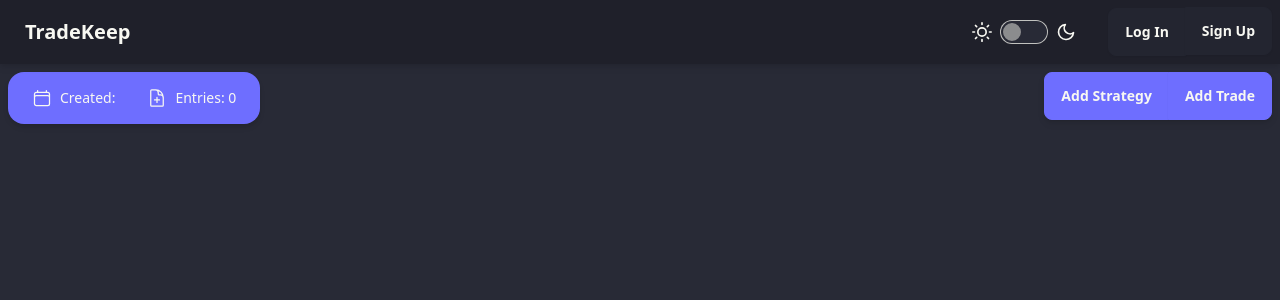
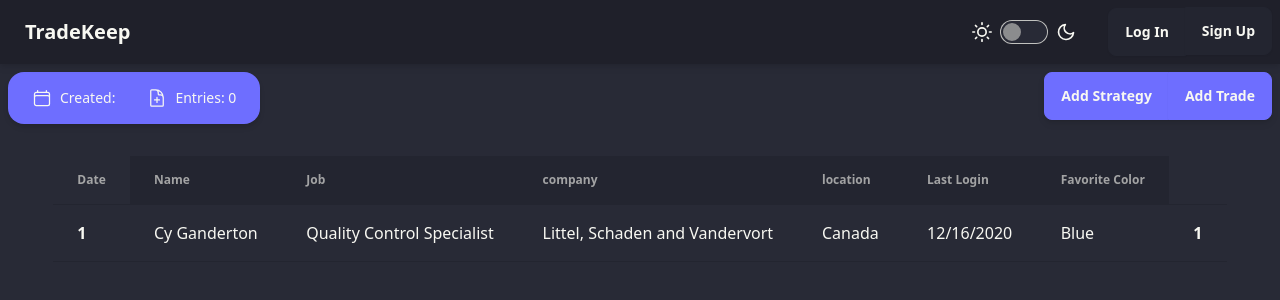
Before and after one commit to valuent/tradekeep, a React (Vite) app: page / in a window 1280 px wide. Shown: the top 300 px of the page. Built offline with nearby package versions, Linux system fonts and the light colour scheme; no server answers.

Commit message:
Fixed Bugs and added table

```diff
--- a/src/app.jsx
+++ b/src/app.jsx
@@ -21,7 +21,7 @@ import Profile from "./components/profilecomp/Profile";
 import TopBar from "./components/topbarcomp/TopBar";
 import AddStrategy from "./components/addstrategycomp/AddStrategy";
 import AddTrade from "./components/addtradecomp/AddTrade";
-// import AddTradeDesign from "./components/addtradecomp/AddTradeDesign";
+import DataTable from "./components/datatablecomp/DataTable";
 // import CheckDocSize from "./service/CheckDocSize";
 
 function App() {
@@ -79,15 +79,15 @@ function App() {
         value={{ userData, userAuthState, siteDate, allData }}
       >
         {/* <AddTradeDesign /> */}
-        <Navbar />
+        <AddTrade />
+        <AddStrategy />
         <Profile />
-
-        <AddStrategy />
         <Register />
         <Login />
+        <Navbar />
         <TopBar />
 
-        <AddTrade />
+        <DataTable />
       </DataContext.Provider>
     </div>
   );
--- /dev/null
+++ b/src/components/datatablecomp/DataTable.jsx
@@ -0,0 +1,37 @@
+import React from "react";
+
+function DataTable() {
+  return (
+    <div className="flex  items-center justify-center ">
+      <div className="mt-6 max-h-[80vh] w-11/12 overflow-x-auto">
+        <table className="table table-pin-rows table-pin-cols table-lg">
+          <thead>
+            <tr className="active ">
+              <th>Date</th>
+              <td>Name</td>
+              <td>Job</td>
+              <td>company</td>
+              <td>location</td>
+              <td>Last Login</td>
+              <td>Favorite Color</td>
+            </tr>
+          </thead>
+          <tbody>
+            <tr>
+              <th>1</th>
+              <td>Cy Ganderton</td>
+              <td>Quality Control Specialist</td>
+              <td>Littel, Schaden and Vandervort</td>
+              <td>Canada</td>
+              <td>12/16/2020</td>
+              <td>Blue</td>
+              <th>1</th>
+            </tr>
+          </tbody>
+        </table>
+      </div>
+    </div>
+  );
+}
+
+export default DataTable;
--- a/src/components/profilecomp/Profile.jsx
+++ b/src/components/profilecomp/Profile.jsx
@@ -1,5 +1,7 @@
 import React, { useState, useContext, useEffect } from "react";
 import { signOut, onAuthStateChanged } from "firebase/auth";
+import { db } from "../../utils/config";
+import { doc, setDoc } from "firebase/firestore";
 import { auth } from "../../utils/config";
 import { DataContext } from "../../service/DataContext";
 import { DateTime } from "luxon";
@@ -21,12 +23,26 @@ function Profile() {
 
   useEffect(() => {
     const calculatDaysTillExpiry = () => {
-      setDaysTillExpiry(Math.floor(subEndDate?.diff(siteDate).as("days")));
+      setDaysTillExpiry(Math.floor(subEndDate?.diff(siteDate).as("days")) + 1);
     };
     calculatDaysTillExpiry();
   }, [userData]);
 
-  // const uInfo = userData.userInfo;
+  useEffect(() => {
+    const setExpired = async () => {
+      if (daysTillExpiry < 1) {
+        await setDoc(
+          doc(db, "users", userAuthState?.email),
+          {
+            subscriptionData: { isSub: false, trailOver: true },
+            userInfo: { currentPlan: "Expired" },
+          },
+          { merge: true },
+        );
+      }
+    };
+    setExpired();
+  }, [daysTillExpiry, userAuthState]);
 
   return (
     <div
@@ -71,14 +87,16 @@ function Profile() {
               <div className="stat w-full ">
                 <div className="stat-title">Plan</div>
                 <div className="stat-value text-2xl">
-                  {userData?.userInfo?.useType}
+                  {userData?.userInfo?.currentPlan}
                 </div>
               </div>
             </div>
             <div className="stats w-11/12 shadow sm:w-5/12 ">
               <div className="stat w-full ">
                 <div className="stat-title">Days left</div>
-                <div className="stat-value text-2xl">{daysTillExpiry}</div>
+                <div className="stat-value text-2xl">
+                  {daysTillExpiry >= 0 ? daysTillExpiry : "0"}
+                </div>
               </div>
             </div>
           </div>
--- a/src/components/registercomp/Register.jsx
+++ b/src/components/registercomp/Register.jsx
@@ -11,6 +11,7 @@ function Register() {
   const [passMatch, setPassMatch] = useState(false);
   const [registerEmail, setRegisterEmail] = useState("");
   const [registerPassword, setRegisterPassword] = useState("");
+  const [passMatchClass, setPassMatchClass] = useState();
   const { userData, userAuthState, siteDate } = useContext(DataContext);
 
   var setNowDate = siteDate.c;
@@ -21,12 +22,13 @@ function Register() {
         userMail: registerEmail,
         registerDate:
           setNowDate.day + "-" + setNowDate.month + "-" + setNowDate.year,
-        useType: "Free Trial",
+        currentPlan: "Free Trial",
       },
       subscriptionData: {
+        isSub: true,
+        trialOver: false,
         subscriptionStartDate:
           setNowDate.day + "-" + setNowDate.month + "-" + setNowDate.year,
-        type: "free",
         subscriptionEndDate:
           setExpiryDate.day +
           "-" +
@@ -73,11 +75,11 @@ function Register() {
 
     if (passInput1 != passInput2) {
       document.getElementById("passMsg").innerHTML = "Password did not match";
-
+      setPassMatchClass("text-error");
       setPassMatch(false);
     } else {
       document.getElementById("passMsg").innerHTML = "Password Matched!";
-
+      setPassMatchClass("text-success");
       setPassMatch(true);
     }
   };
@@ -187,12 +189,9 @@ function Register() {
                   <span>{errReg}</span>
                 </div>
               )}
-              {passMatch == true && (
-                <div id="passMsg" className="text-success"></div>
-              )}
-              {passMatch != true && (
-                <div id="passMsg" className="text-error"></div>
-              )}
+
+              <div id="passMsg" className={passMatchClass}></div>
+
               {passMatch == true && (
                 <div className="form-control mt-6">
                   <button
--- a/src/style/app.css
+++ b/src/style/app.css
@@ -16,7 +16,7 @@
 }
 
 ::-webkit-scrollbar-thumb:hover {
-  background: #555;
+  background: #8e8e8e;
 }
 
 /* Handle */
--- a/src/style/app.scss
+++ b/src/style/app.scss
@@ -18,7 +18,7 @@
   border-radius: 10px;
 }
 ::-webkit-scrollbar-thumb:hover {
-  background: #555;
+  background: #8e8e8e;
 }
 
 /* Handle */
```
Also changed, not shown: 1 other file (tests, documents, lock files or other folders).
